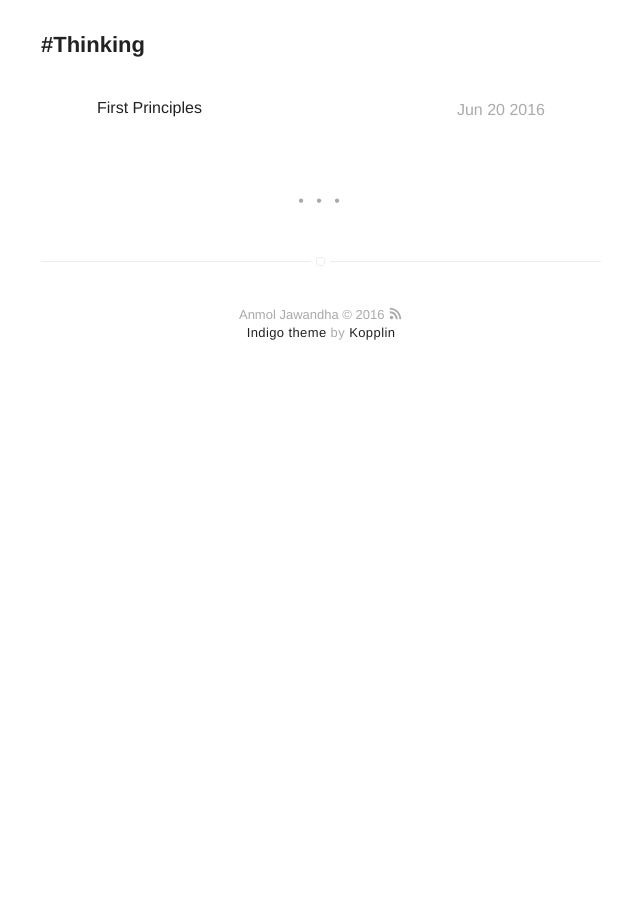
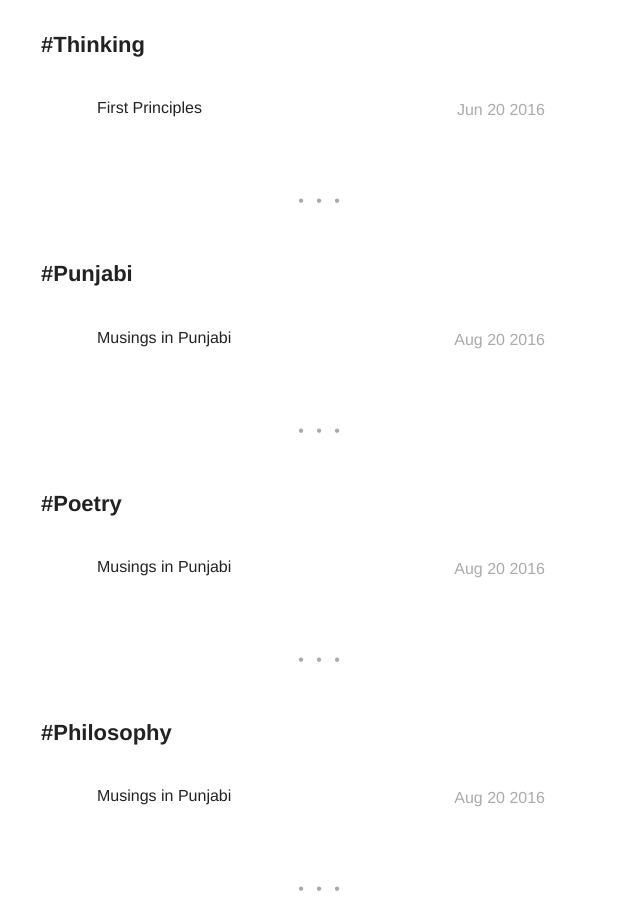
Before and after one commit to Anmol6/anmol6.github.io, a Jekyll site: the page built from tags.html, in a window 1280 px wide and 900 px high, scrolled down 1795 px. Shown: the whole window, without its empty margins (319-959 px from the left). Built offline with Jekyll 4.4.1, drawn with Linux system fonts in a browser that asks for light colours; before the commit the page ends 2200 px from its top, so only the background shows below that; some of the changed text lies outside the part shown.

Commit message:
Update 2016-08-20-Musings-in-Punjabi.markdown

```diff
--- a/_posts/2016-08-20-Musings-in-Punjabi.markdown
+++ b/_posts/2016-08-20-Musings-in-Punjabi.markdown
@@ -1,3 +1,19 @@
+---
+title: "Musings in Punjabi"
+layout: post
+date: 2016-08-20 23:28
+image: /assets/images/markdown.jpg
+headerImage: false
+tag:
+- Punjabi
+- Poetry
+- Philosophy
+blog: true
+author: anmol
+description: Late night thoughts
+---
+
+
 Ho lain do
 hath jor ke, maro'r ke
 bhave'n ro'b ch ya' fer sog ch'
```
